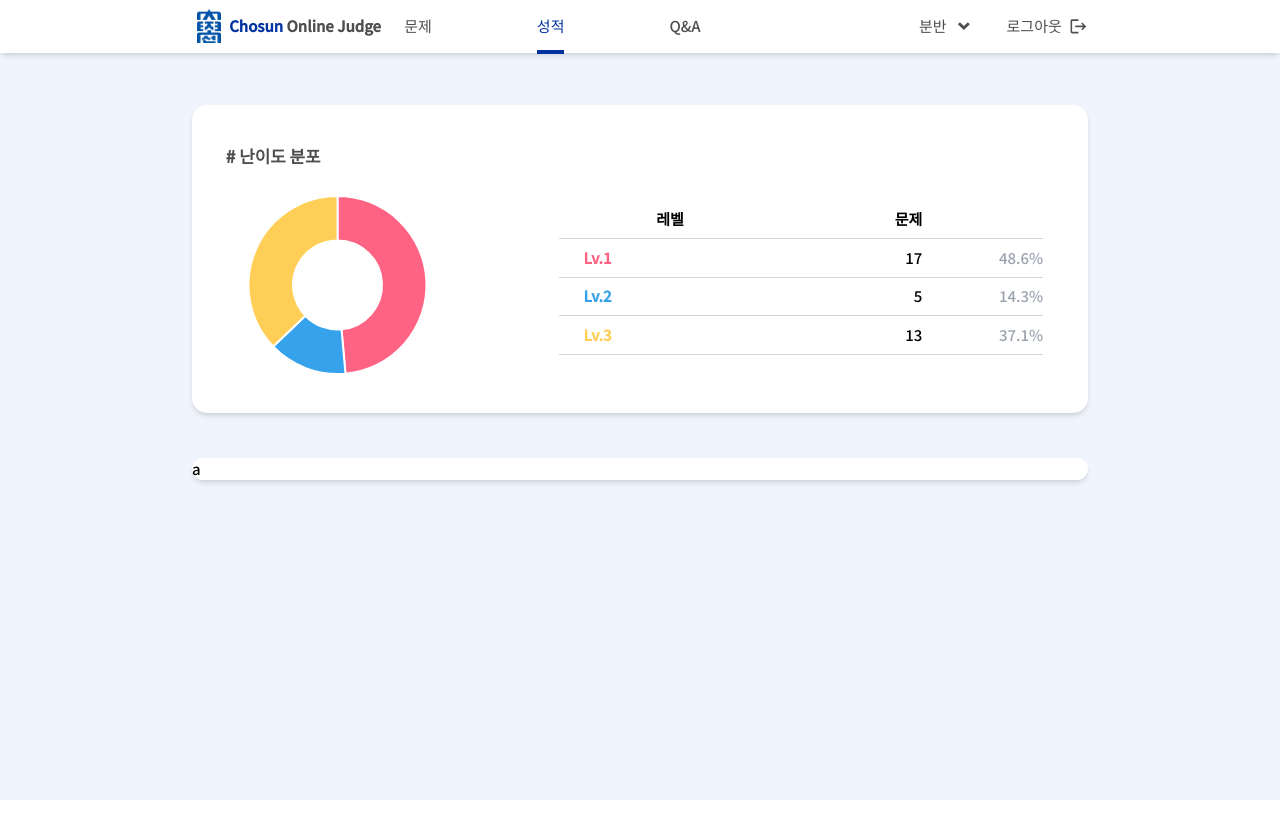
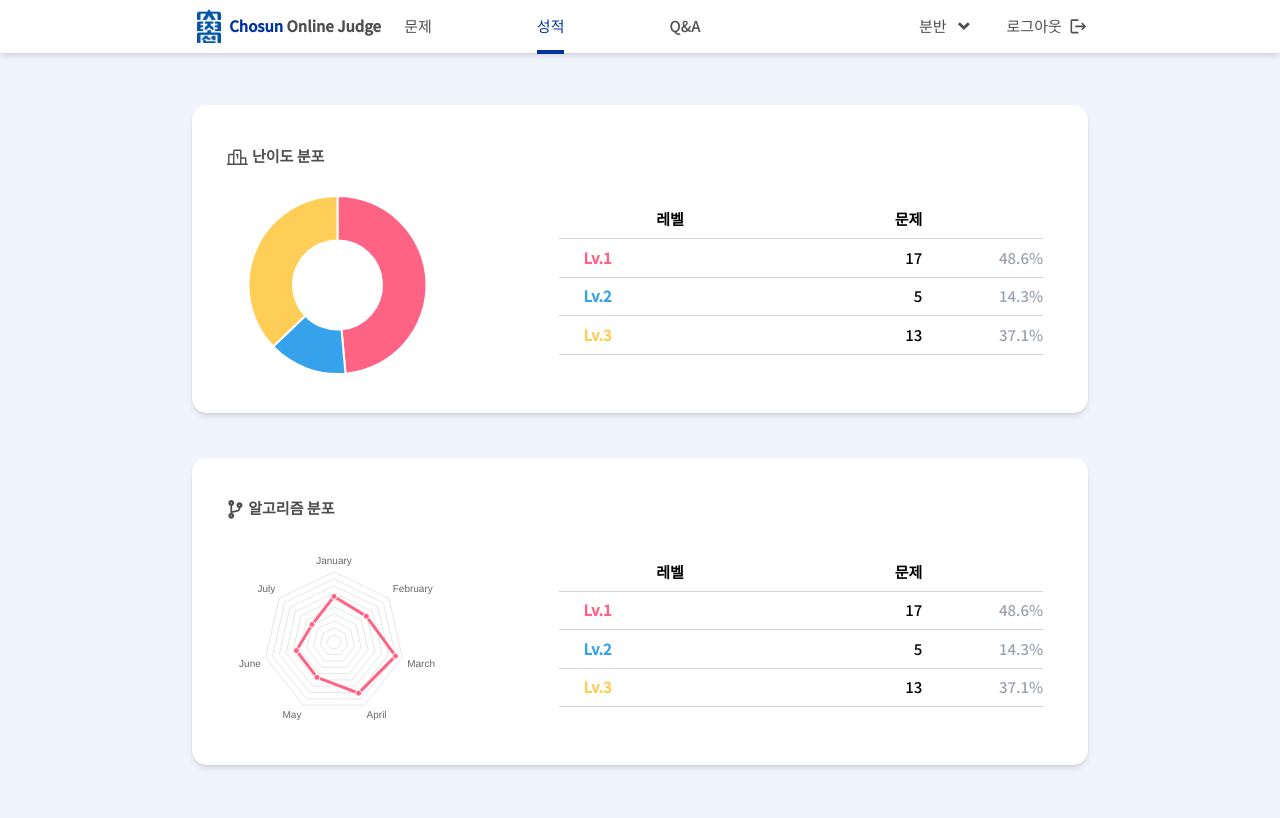
Before and after one commit to mmm7k/chosun-oj-demo, a Next.js app: page /student/1/grade in a window 1280 px wide. Built offline with nearby package versions, Linux system fonts and the light colour scheme.

Commit message:
feat: radar chart

```diff
--- a/src/app/student/[class]/grade/page.tsx
+++ b/src/app/student/[class]/grade/page.tsx
@@ -1,28 +1,27 @@
 'use client';
-import { Doughnut } from 'react-chartjs-2';
+import { Doughnut, Radar } from 'react-chartjs-2';
 import {
   Chart as ChartJS,
   ArcElement,
-  CategoryScale,
-  LinearScale,
-  BarElement,
-  Title,
+  RadialLinearScale,
+  PointElement,
+  LineElement,
   Tooltip,
-  Legend,
 } from 'chart.js';
+
+import { FaCodeBranch } from 'react-icons/fa';
+import { PiRanking } from 'react-icons/pi';
 
 ChartJS.register(
   ArcElement,
-  CategoryScale,
-  LinearScale,
-  BarElement,
-  Title,
+  RadialLinearScale,
+  PointElement,
+  LineElement,
   Tooltip,
-  // Legend,
 );
 
 export default function Questions() {
-  // 좌측 도넛 차트 데이터
+  //도넛 차트 데이터
   const donutData = {
     labels: ['Lv.1', 'Lv.2', 'Lv.3'],
     datasets: [
@@ -51,20 +50,57 @@ export default function Questions() {
   const calculatePercentage = (value: number) => {
     return ((value / total) * 100).toFixed(1); // 소수점 1자리까지 계산
   };
+
+  // 레이다 차트 데이터
+  const radarData = {
+    labels: ['January', 'February', 'March', 'April', 'May', 'June', 'July'],
+    datasets: [
+      {
+        label: 'My First Dataset',
+        data: [65, 59, 90, 81, 56, 55, 40],
+        fill: true,
+        backgroundColor: 'rgba(255,99,132,0.2)',
+        borderColor: 'rgba(255,99,132,1)',
+        pointBackgroundColor: 'rgba(255,99,132,1)',
+        pointBorderColor: '#fff',
+        pointHoverBackgroundColor: '#fff',
+        pointHoverBorderColor: 'rgba(255,99,132,1)',
+      },
+    ],
+  };
+  // 레이다 차트 옵션
+  const radarOptions = {
+    maintainAspectRatio: false,
+    responsive: true,
+    scales: {
+      r: {
+        angleLines: {
+          display: false,
+        },
+        suggestedMin: 0,
+        suggestedMax: 100,
+        ticks: {
+          display: false, // 축의 숫자를 숨김
+        },
+      },
+    },
+  };
   return (
     <div className="w-full flex flex-col items-center py-14 gap-12 justify-center">
       <div className="bg-white shadow-md rounded-2xl w-[70%] py-10 flex-col">
-        <p className="text-lg font-semibold text-secondary pl-9 mb-7">
-          # 난이도 분포
+        <p className="text-lg font-semibold text-secondary pl-9 mb-7 flex items-center">
+          <PiRanking className="text-2xl mr-1 mt-[0.18rem] " />
+
+          <span>난이도 분포</span>
         </p>
-        <div className="flex justify-between items-center w-[90%]  mx-auto">
+        <div className="flex flex-col sm:flex-row justify-between items-center w-[90%]  mx-auto">
           {/* 도넛 차트 */}
           <div className="w-[25%] h-48">
             <Doughnut data={donutData} options={donutOptions} />
           </div>
 
           {/* 오른쪽 레이블 표시 */}
-          <div className="w-[60%] flex flex-col">
+          <div className="w-[80%] sm:w-[60%] flex flex-col">
             <div className="flex justify-between font-semibold pl-[20%] pr-[25%]">
               <span>레벨</span>
               <span>문제</span>
@@ -103,8 +139,57 @@ export default function Questions() {
           </div>
         </div>
       </div>
+      <div className="bg-white shadow-md rounded-2xl w-[70%] py-10 flex-col">
+        <p className="text-lg font-semibold text-secondary pl-9 mb-7 flex items-center">
+          <FaCodeBranch className="text-xl mr-1 mt-[0.18rem]" />
+          <span>알고리즘 분포</span>
+        </p>
+        <div className="flex flex-col sm:flex-row justify-between items-center w-[90%]  mx-auto">
+          {/* 도넛 차트 */}
+          <div className="w-[25%] h-48">
+            <Radar data={radarData} options={radarOptions} />
+          </div>
 
-      <div className="bg-white shadow-md rounded-2xl w-[70%] flex">a</div>
+          {/* 오른쪽 레이블 표시 */}
+          <div className="w-[80%] sm:w-[60%] flex flex-col">
+            <div className="flex justify-between font-semibold pl-[20%] pr-[25%]">
+              <span>레벨</span>
+              <span>문제</span>
+            </div>
+            <hr className="w-full border-b-1 border-gray-300 my-2" />
+
+            {/* Lv.1 */}
+            <div className="flex justify-between pl-[5%] pr-[25%] relative">
+              <span className="text-[#FF6384] font-semibold">Lv.1</span>
+              <span>{donutData.datasets[0].data[0]}</span>
+              <span className="absolute right-0 text-gray-400">
+                {calculatePercentage(donutData.datasets[0].data[0])}%
+              </span>
+            </div>
+            <hr className="w-full border-b-1 border-gray-300 my-2" />
+
+            {/* Lv.2 */}
+            <div className="flex justify-between pl-[5%] pr-[25%] relative">
+              <span className="text-[#36A2EB] font-semibold">Lv.2</span>
+              <span>{donutData.datasets[0].data[1]}</span>
+              <span className="absolute right-0 text-gray-400">
+                {calculatePercentage(donutData.datasets[0].data[1])}%
+              </span>
+            </div>
+            <hr className="w-full border-b-1 border-gray-300 my-2" />
+
+            {/* Lv.3 */}
+            <div className="flex justify-between pl-[5%] pr-[25%] relative">
+              <span className="text-[#FFCE56] font-semibold">Lv.3</span>
+              <span>{donutData.datasets[0].data[2]}</span>
+              <span className="absolute right-0 text-gray-400">
+                {calculatePercentage(donutData.datasets[0].data[2])}%
+              </span>
+            </div>
+            <hr className="w-full border-b-1 border-gray-300 my-2" />
+          </div>
+        </div>
+      </div>
     </div>
   );
 }
```
